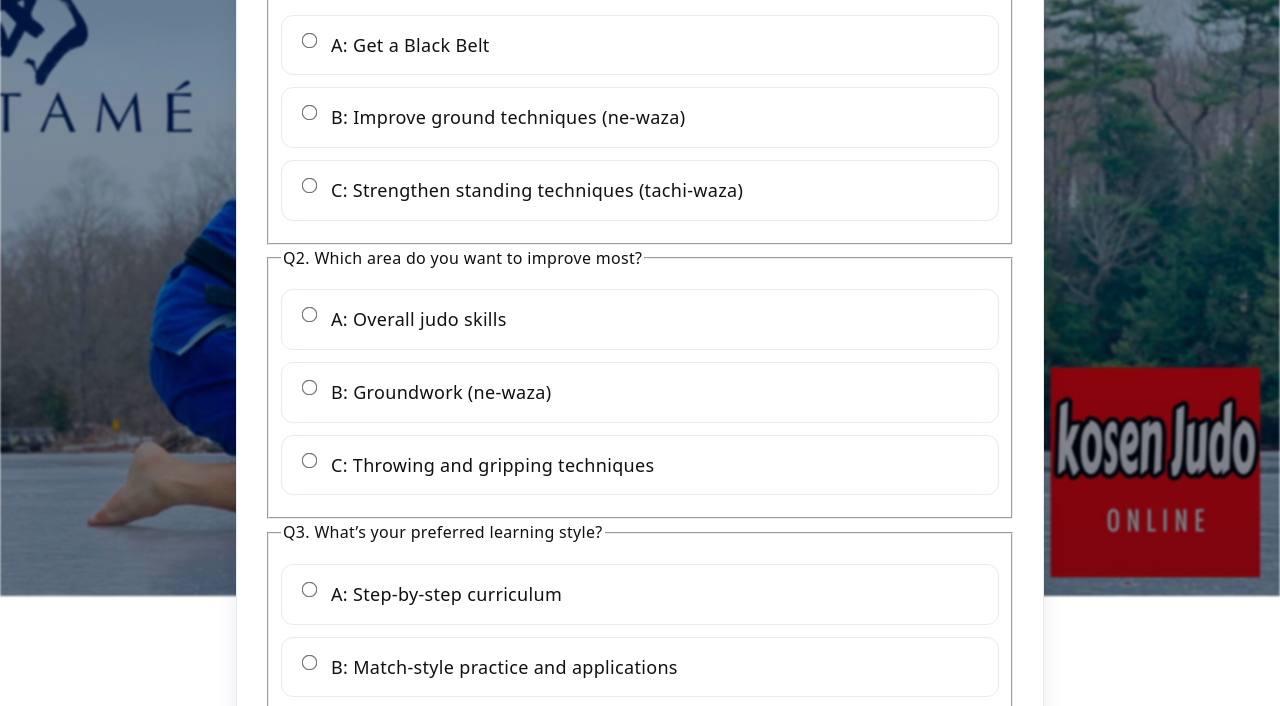
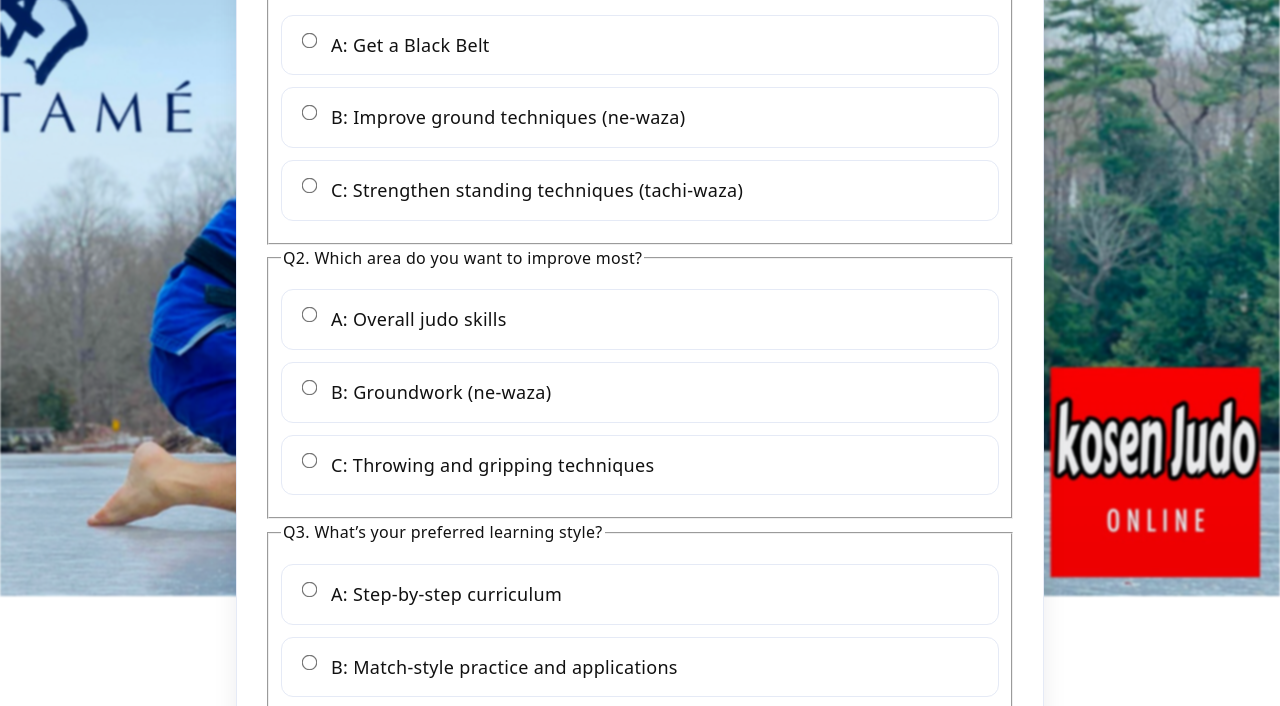
Before and after one commit to nishimurahiroki/gatame-diagnosis, a plain HTML site: page index.html in a window 1280 px wide. Shown: the part 204-910 px from the top of the page. Drawn offline with Linux system fonts and the light colour scheme.

Commit message:
Update style.css

```diff
--- a/style.css
+++ b/style.css
@@ -126,7 +126,7 @@ button#submitBtn:disabled{ opacity: .6; cursor: not-allowed; box-shadow: none; }
 :root {
   --hero-desktop: url("./images/bg-top-desktop-1920.jpeg");
   --hero-mobile:  url("./images/bg-top-mobile-1080.jpeg");
-  --hero-dim: 0.42;
+  --hero-dim: 0;
 }
 
 body.bg-top {
```
